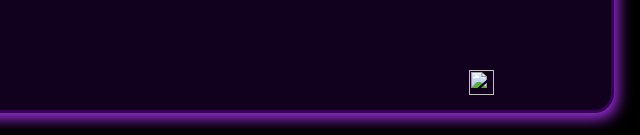
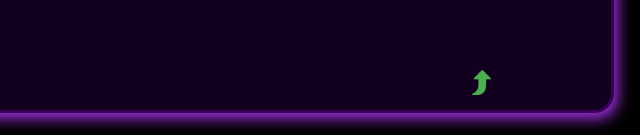
Before and after one commit to preethugowdapreetham58-svg/Portfolio-preetam, a plain HTML site: page index.html in a window 1280 px wide. Shown: the part 1916-2051 px from the top of the page, 640-1280 px from the left. Drawn offline with Linux system fonts and the light colour scheme; the site is published under a folder, as on GitHub Pages, so addresses that start at the root find nothing.

Commit message:
changed the ths

```diff
--- a/index.html
+++ b/index.html
@@ -4,7 +4,8 @@
     <meta charset="UTF-8" />
     <meta name="viewport" content="width=device-width, initial-scale=1.0" />
     <title>MY PORTFOLIO</title>
-    <link rel="icon" href="/briefcase.png" />
+    <link rel="icon" href="briefcase.png" />
+    <!-- <img src="/briefcase.png" alt="" /> -->
     <link rel="stylesheet" href="style.css" />
   </head>
   <body>
@@ -176,7 +177,7 @@
             width="25px"
         /></a>
         <a class="uparrow" href="#top"
-          ><img src="/up-arrow.png" alt="" height="25px" width="25px"
+          ><img src="up-arrow.png" alt="" height="25px" width="25px"
         /></a>
       </footer>
     </section>
```
